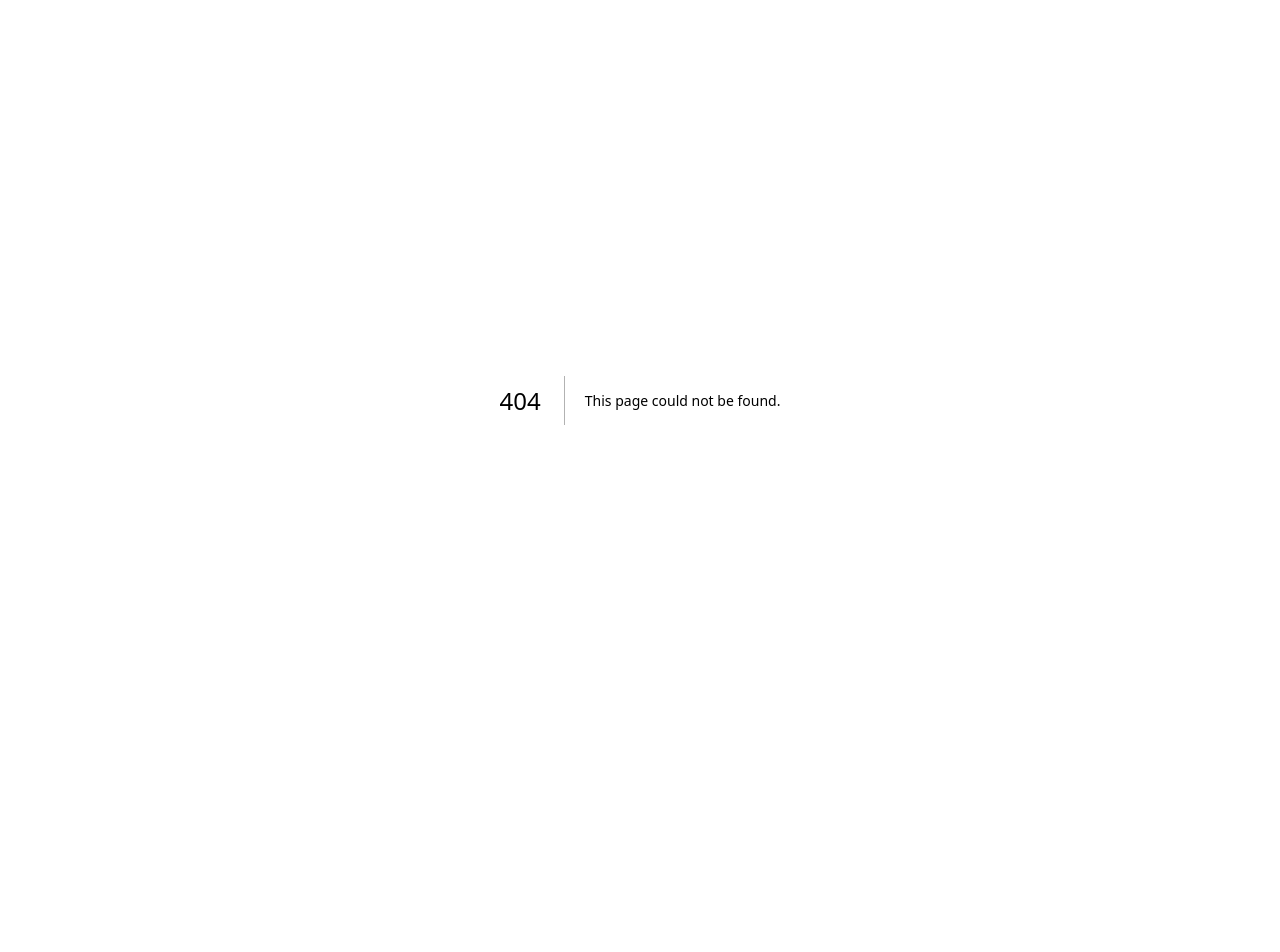
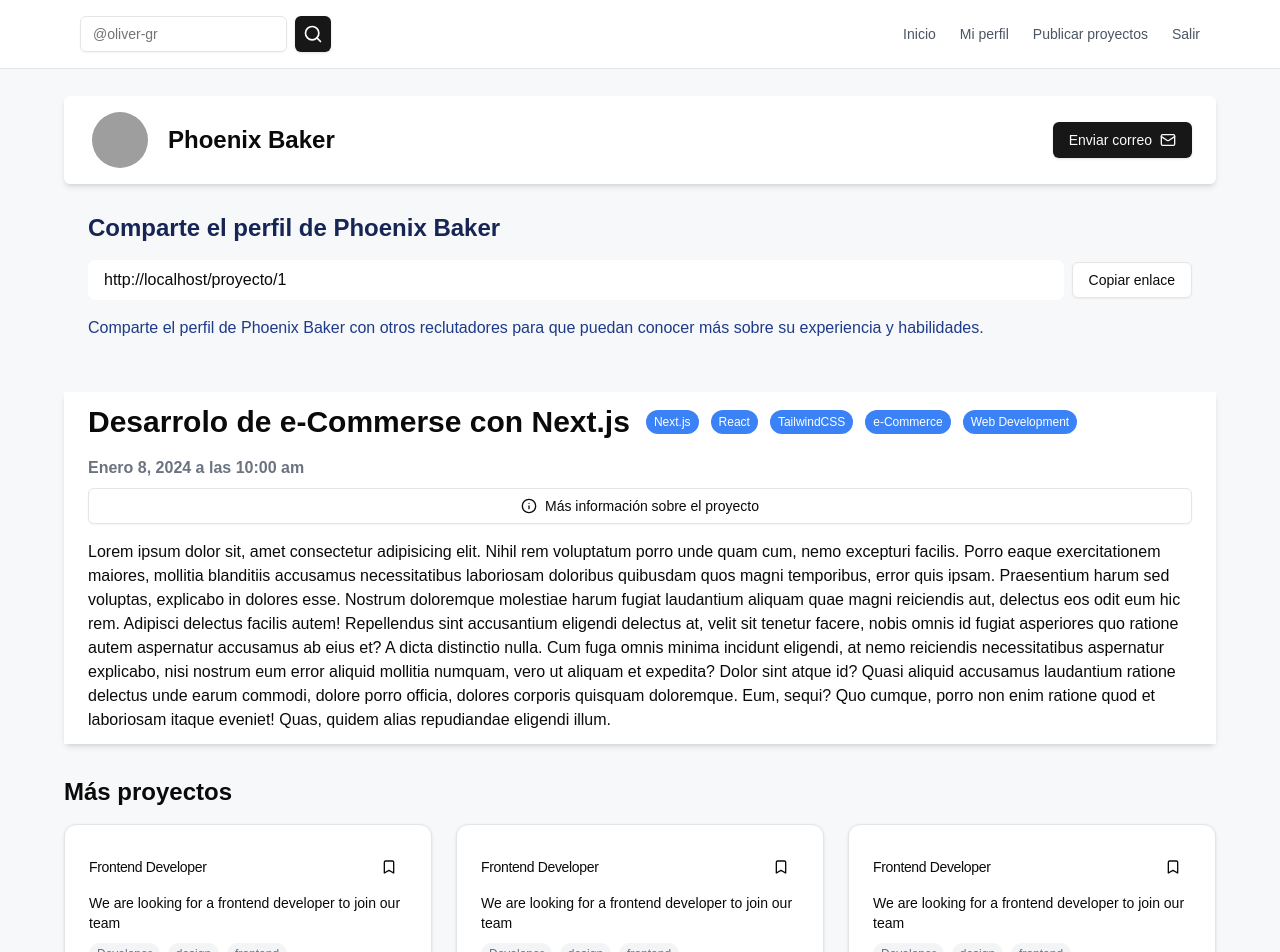
Before and after one commit to HectorvallesG/talent-campus, a Next.js app: page /proyecto/1 in a window 1280 px wide. Before the commit this address had no page. Shown: the top 952 px of the page. Before the commit the page ends 800 px from the top, so only its background shows below. Built offline with nearby package versions, Linux system fonts and the light colour scheme; grey boxes are pictures that could not be loaded.

Commit message:
add: project id page

```diff
--- a/src/app/(home)/page.tsx
+++ b/src/app/(home)/page.tsx
@@ -1,7 +1,7 @@
+import { JobCard } from "@/components/JobCard";
 import { Button } from "@/components/ui/button"
-import { Card, CardContent, CardFooter, CardHeader, CardTitle } from "@/components/ui/card"
 import { Input } from "@/components/ui/input"
-import { Bookmark, Search } from "lucide-react"
+import { Search } from "lucide-react"
 
 export default function Home() {
   return (
@@ -165,51 +165,3 @@ export default function Home() {
       </main>
   );
 }
-
-
-
-interface JobCardProps {
-  title: string
-  experience: string
-  description: string
-  timePosted: string
-}
-function JobCard({
-  title,
-  experience,
-  description,
-  timePosted,
-}:JobCardProps) {
-
-  const experienceArray = experience.split(', ')
-
-  return (
-     <article>
-        <Card className="overflow-hidden">
-          <CardHeader className="flex flex-row items-center justify-between space-y-0 pb-2">
-            <div className="flex items-center space-x-2">
-                <CardTitle className="text-sm font-medium">{title}</CardTitle>
-            </div>
-            <Button variant="ghost" size="icon">
-              <Bookmark className="h-4 w-4" />
-            </Button>
-          </CardHeader>
-          <CardContent>
-
-          <p className="text-sm mb-2">{description}</p>
-
-          <div>
-            {experienceArray.map((item, index) => (
-              <span key={index} className="text-xs text-gray-500 bg-gray-100 px-2 py-1 rounded-full mr-2">{item}</span>
-            ))}
-          </div>
-
-          </CardContent>
-          <CardFooter className="flex justify-between">
-
-            <p className="text-xs text-muted-foreground">Posted {timePosted}</p>
-          </CardFooter>
-      </Card>
-     </article>
-  )
-}
--- /dev/null
+++ b/src/app/(home)/proyecto/[id]/page.tsx
@@ -0,0 +1,126 @@
+"use client"
+
+import { JobCard } from "@/components/JobCard";
+import { Avatar, AvatarFallback, AvatarImage } from "@/components/ui/avatar";
+import { Button, buttonVariants } from "@/components/ui/button";
+import { Input } from "@/components/ui/input";
+import { Info, Mail } from "lucide-react";
+
+const TAGS = [
+  "Next.js",
+  "React",
+  "TailwindCSS",
+  "e-Commerce",
+  "Web Development",
+];
+
+export default function Project() {
+
+  return (
+    <>
+      <main className="max-w-6xl mx-auto">
+        <header className="flex justify-between items-center bg-white py-3 px-6 shadow-md rounded-md">
+          <div  className="flex gap-4 items-center">
+            <Avatar className="w-16 h-16 border-4 border-white">
+              <AvatarImage alt="Phoenix Baker" src="/placeholder.svg?height=128&width=128" />
+              <AvatarFallback>PB</AvatarFallback>
+            </Avatar>
+
+            <h2 className="font-semibold text-2xl">
+              Phoenix Baker
+            </h2>
+          </div>
+
+          <Button>
+            Enviar correo
+            <Mail className="w-4 h-4 ml-2" />
+          </Button>
+        </header>
+
+        <section className="px-6 py-3 mt-4 rounded-md">
+          <h4 className="text-blue-950 font-semibold text-2xl">
+            Comparte el perfil de Phoenix Baker
+          </h4>
+
+          <div className="flex items-center gap-2 my-4">
+            <div className="bg-white py-2 px-4 rounded-lg flex-1">
+              {
+                window.location.href
+              }
+            </div>
+            <Button variant="outline" onClick={() => {
+              navigator.clipboard.writeText(window.location.href)
+            }}>
+              Copiar enlace
+            </Button>
+          </div>
+
+          <p className="text-blue-900">
+            Comparte el perfil de Phoenix Baker con otros reclutadores para que puedan conocer más sobre su experiencia y habilidades.
+          </p>
+        </section>
+
+
+        <section className="mt-10 shadow-md rounded-md">
+          <article className="bg-white py-3 px-6">
+            <div className="flex gap-4 items-center mb-4">
+              <h1 className="font-semibold text-3xl">
+                Desarrolo de e-Commerse con Next.js
+              </h1>
+              <div className="flex flex-wrap gap-1">
+                {TAGS.map((tag) => (
+                  <span key={tag} className="text-xs text-white bg-blue-500 px-2 py-1 rounded-full mr-2">
+                    {tag}
+                  </span>
+                ))}
+              </div>
+            </div>
+            <div className="flex flex-col">
+              <span className="text-gray-500 font-bold">
+                Enero 8, 2024 a las 10:00 am
+              </span>
+              <a className={buttonVariants({
+                variant: "outline",
+                className: "cursor-pointer mt-2"
+              })}>
+                <Info className="w-4 h-4 mr-2" />
+                  Más información sobre el proyecto
+              </a>
+            </div>
+
+            <p className="mt-4">
+               Lorem ipsum dolor sit, amet consectetur adipisicing elit. Nihil rem voluptatum porro unde quam cum, nemo excepturi facilis. Porro eaque exercitationem maiores, mollitia blanditiis accusamus necessitatibus laboriosam doloribus quibusdam quos magni temporibus, error quis ipsam. Praesentium harum sed voluptas, explicabo in dolores esse. Nostrum doloremque molestiae harum fugiat laudantium aliquam quae magni reiciendis aut, delectus eos odit eum hic rem. Adipisci delectus facilis autem! Repellendus sint accusantium eligendi delectus at, velit sit tenetur facere, nobis omnis id fugiat asperiores quo ratione autem aspernatur accusamus ab eius et? A dicta distinctio nulla. Cum fuga omnis minima incidunt eligendi, at nemo reiciendis necessitatibus aspernatur explicabo, nisi nostrum eum error aliquid mollitia numquam, vero ut aliquam et expedita? Dolor sint atque id? Quasi aliquid accusamus laudantium ratione delectus unde earum commodi, dolore porro officia, dolores corporis quisquam doloremque. Eum, sequi? Quo cumque, porro non enim ratione quod et laboriosam itaque eveniet! Quas, quidem alias repudiandae eligendi illum.
+            </p>
+          </article>
+        </section>
+        <section className="mt-8">
+            <h3 className="font-semibold text-2xl mb-4">
+              Más proyectos
+            </h3>
+
+            <article className="grid grid-cols-[repeat(auto-fit,minmax(250px,1fr))] gap-6 ">
+              <JobCard
+                title="Frontend Developer"
+                experience="Developer, design, frontend"
+                description="We are looking for a frontend developer to join our team"
+                timePosted="2 days ago"
+              />
+              <JobCard
+                title="Frontend Developer"
+                experience="Developer, design, frontend"
+                description="We are looking for a frontend developer to join our team"
+                timePosted="2 days ago"
+              />
+              <JobCard
+                title="Frontend Developer"
+                experience="Developer, design, frontend"
+                description="We are looking for a frontend developer to join our team"
+                timePosted="2 days ago"
+              />
+
+            </article>
+        </section>
+      </main>
+    </>
+  )
+}
--- /dev/null
+++ b/src/components/JobCard.tsx
@@ -0,0 +1,51 @@
+import { Bookmark } from "lucide-react"
+import { Button } from "./ui/button"
+import { Card, CardContent, CardFooter, CardHeader, CardTitle } from "./ui/card"
+import Link from "next/link"
+
+
+interface JobCardProps {
+  title: string
+  experience: string
+  description: string
+  timePosted: string
+}
+export function JobCard({
+  title,
+  experience,
+  description,
+  timePosted,
+}:JobCardProps) {
+
+  const experienceArray = experience.split(', ')
+
+  return (
+     <Link href="#">
+        <Card className="overflow-hidden">
+          <CardHeader className="flex flex-row items-center justify-between space-y-0 pb-2">
+            <div className="flex items-center space-x-2">
+                <CardTitle className="text-sm font-medium">{title}</CardTitle>
+            </div>
+            <Button variant="ghost" size="icon">
+              <Bookmark className="h-4 w-4" />
+            </Button>
+          </CardHeader>
+          <CardContent>
+
+          <p className="text-sm mb-2">{description}</p>
+
+          <div>
+            {experienceArray.map((item, index) => (
+              <span key={index} className="text-xs text-gray-500 bg-gray-100 px-2 py-1 rounded-full mr-2">{item}</span>
+            ))}
+          </div>
+
+          </CardContent>
+          <CardFooter className="flex justify-between">
+
+            <p className="text-xs text-muted-foreground">Posted {timePosted}</p>
+          </CardFooter>
+      </Card>
+     </Link>
+  )
+}
```
